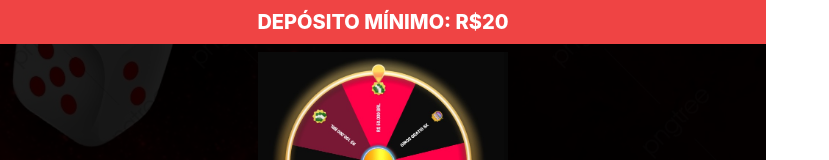
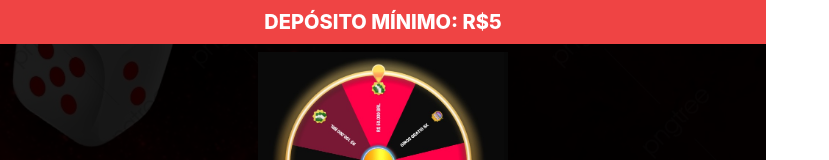
Before and after one commit to amdrafa/igpresell, a React (Vite) app: page / in a window 1280 px wide. Shown: the top 160 px of the page, without its empty margins (0-829 px from the left). Built offline with nearby package versions, Linux system fonts and the light colour scheme.

Commit message:
deposito minimo alterado

```diff
--- a/src/App.tsx
+++ b/src/App.tsx
@@ -13,7 +13,7 @@ function App() {
   return (
     <div>
       <div className="flex justify-center bg-red-500 text-white  font-extrabold py-2 text-xl">
-        DEPÓSITO MÍNIMO: R$20
+        DEPÓSITO MÍNIMO: R$5
       </div>
       <main className='main-bg bg-black text-white'>
         <div className='flex flex-col justify-center items-center px-2 mt-2'>
```
